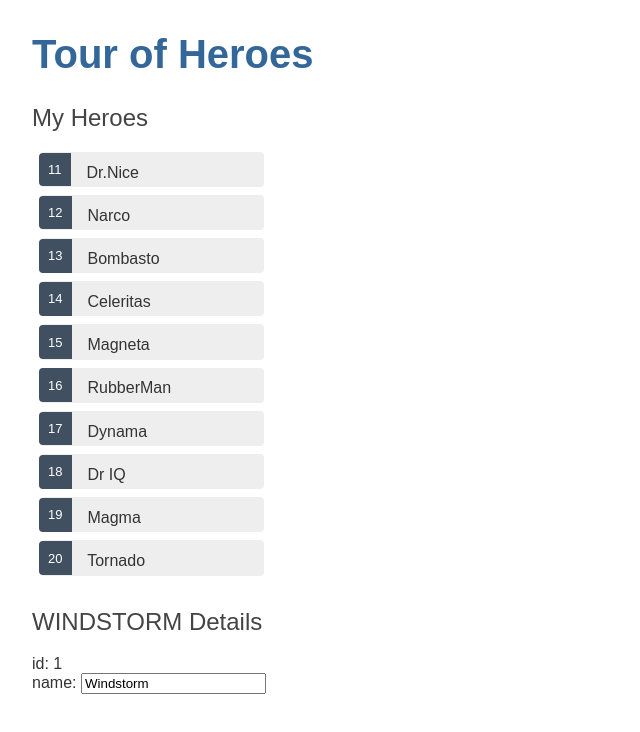
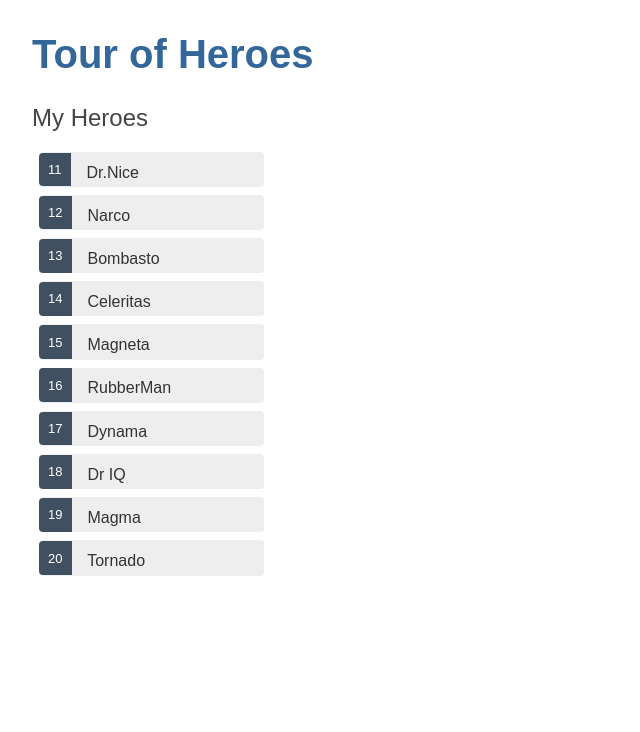
Before and after one commit to kem79/ng-tour-of-heroes, an Angular app: page / in a window 1280 px wide. Shown: the top 732 px of the page, without its empty margins (0-640 px from the left). Built offline with nearby package versions, Linux system fonts and the light colour scheme.

Commit message:
select hero, show details

```diff
--- a/src/app/heroes/heroes.component.html
+++ b/src/app/heroes/heroes.component.html
@@ -1,13 +1,18 @@
 <h2>My Heroes</h2>
 <ul class="heroes">
-  <li *ngFor="let hero of heroes">
+  <li *ngFor="let hero of heroes"
+      (click)="onSelect(hero)"
+      [class.selected]="hero === selectedHero">
     <span class="badge">{{hero.id}}</span> {{hero.name}}
   </li>
 </ul>
-<h2>{{hero.name | uppercase}} Details</h2>
-<div><span>id: {{hero.id}}</span></div>
-<div>
-  <label>name:
-    <input [(ngModel)]="hero.name" placeholder="name"/>
-  </label>
+
+<div *ngIf="selectedHero">
+  <h2>{{selectedHero.name | uppercase}} Details</h2>
+  <div><span>id: {{selectedHero.id}}</span></div>
+  <div>
+    <label>name:
+      <input [(ngModel)]="selectedHero.name" placeholder="name"/>
+    </label>
+  </div>
 </div>
--- a/src/app/heroes/heroes.component.ts
+++ b/src/app/heroes/heroes.component.ts
@@ -8,11 +8,11 @@ import { HEROES } from '../mock-heroes';
   styleUrls: ['./heroes.component.css']
 })
 export class HeroesComponent implements OnInit {
-  hero: Hero = {
-    id: 1,
-    name: 'Windstorm'
-  };
+  selectedHero: Hero;
   heroes = HEROES;
+  onSelect(hero: Hero): void {
+    this.selectedHero = hero;
+  }
 
   constructor() { }
 
```
